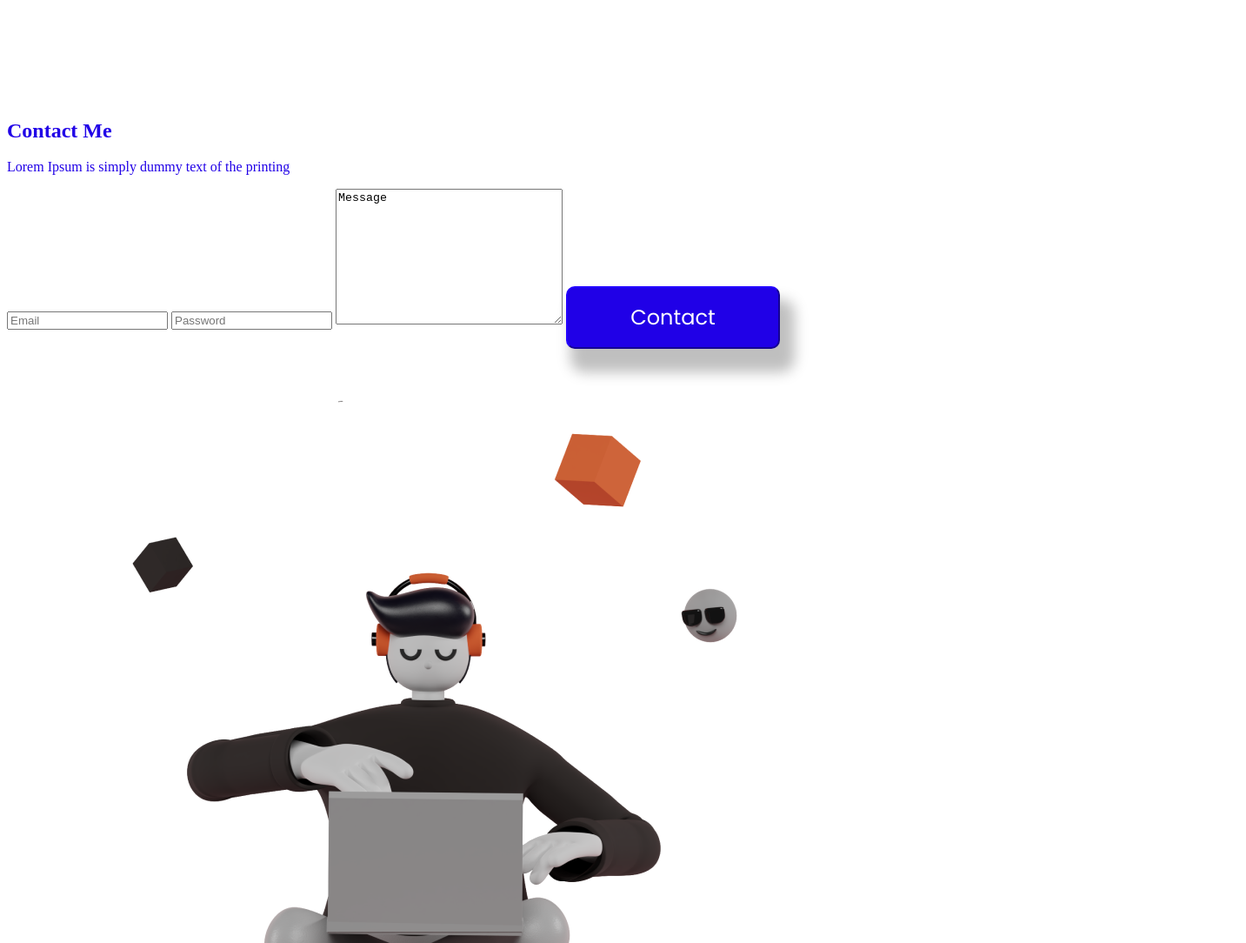
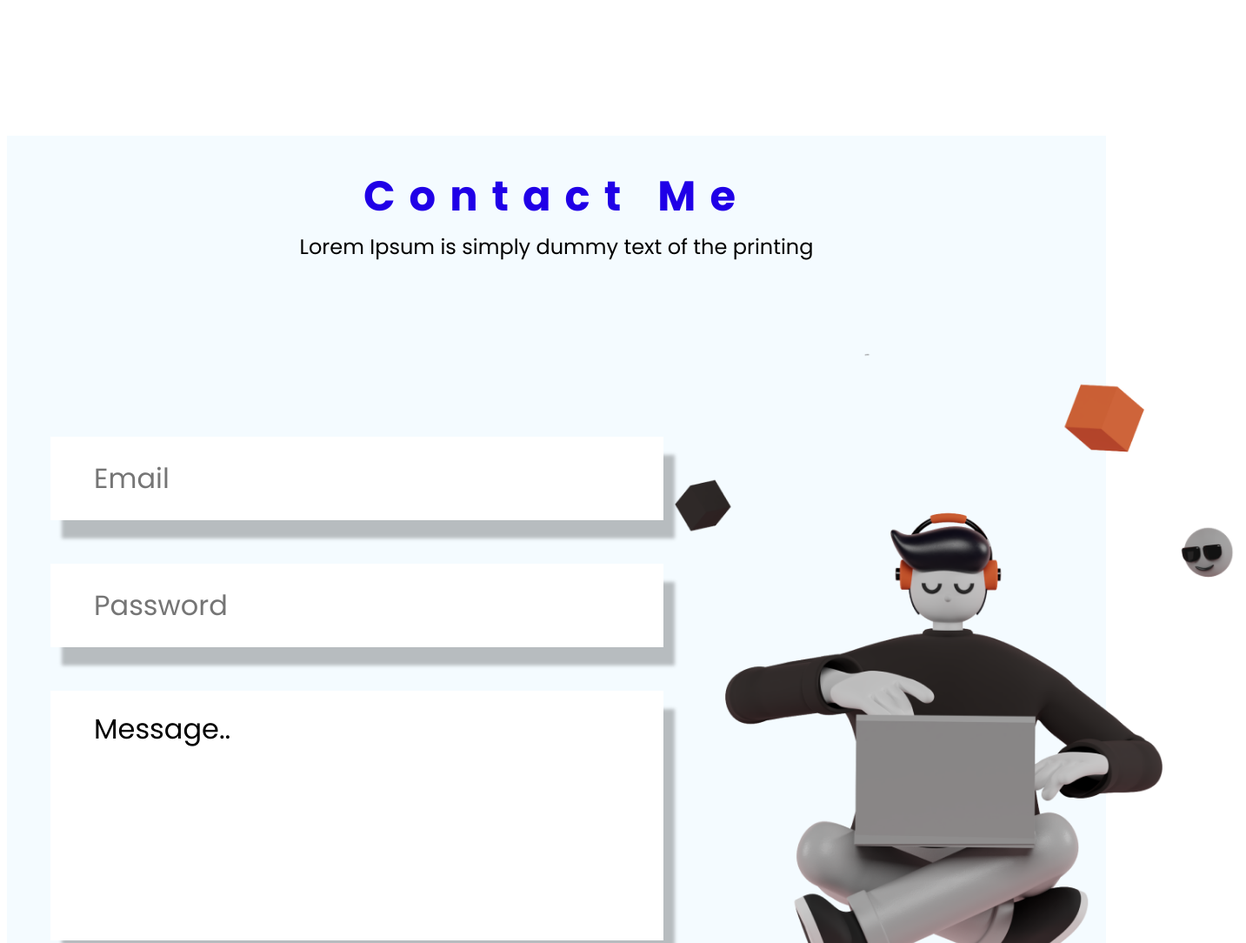
Before and after one commit to Hardtmuth/hexly_1102v_attestation_01, a plain HTML site: page index.html in a window 1280 px wide. Shown: the part 3500-4584 px from the top of the page at 87% size, 1433 px wide, since content can reach past the window. Drawn offline with Linux system fonts and the light colour scheme.

Commit message:
add css section contact_me

```diff
--- a/css/main.css
+++ b/css/main.css
@@ -153,7 +153,7 @@ section.my_projects h2 {
 section.my_projects p {
     font: 24px/36px Poppins, sans-serif;
     text-align: center;
-    color: #000000;
+    color: var(--text-color);
 }
 
 .gallery {
@@ -172,3 +172,72 @@ section.my_projects p {
     height: 180px;
     width: 246px;
 }
+
+section.contact_me {
+    background-color: #43BAFD0F;
+    height: 1316px;
+}
+
+section.contact_me h2 {
+    font: bold 48px/0px Poppins, sans-serif;
+    letter-spacing: 16px;
+    text-align: center;
+    padding-top: 70px;
+}
+
+section.contact_me p {
+    font: 24px/36px Poppins, sans-serif;
+    text-align: center;
+    color: var(--text-color);
+    margin-bottom: 200px;
+}
+
+section.contact_me .container {
+    display: flex;
+    margin-left: 50px;
+}
+
+input[placeholder], textarea {
+    font: 32px/48px Poppins, sans-serif;
+    color: var(--text-color);
+    padding-left: 50px;
+    margin-bottom: 50px;
+}
+
+input[type=email], input[type=password] {
+    width: 653px;
+    height: 94px;
+    background-color: #FFF;
+    border-style: none;
+    box-shadow: 13px 21px 4px 0px rgba(0, 0, 0, .25);
+}
+
+textarea {
+    width: 653px;
+    height: 265px;
+    background-color: #FFF;
+    border-style: none;
+    box-shadow: 13px 21px 4px 0px rgba(0, 0, 0, .25);
+    padding-top: 20px;
+    resize: none;
+}
+
+section.contact_me button {
+    width: 327px;
+    height: 94px;
+    background-color: #FFF;
+    border-style: none;
+    border-radius: 0%;
+    color: var(--text-color);
+    margin-left: 180px;
+    font: 32px/48px Poppins, sans-serif;
+    box-shadow: 13px 21px 4px 0px rgba(0, 0, 0, .25);
+}
+
+section.contact_me img {
+    position: relative;
+    width: 790px;
+    height: auto;
+    top: -150px;
+    left: -120px;
+}
--- a/index.html
+++ b/index.html
@@ -60,7 +60,7 @@
     </section>
     <div class="whitespace"></div>
     <section class="contact_me accent">
-        <h1>Contact Me</h1>
+        <h2>Contact Me</h2>
         <p>Lorem Ipsum is simply dummy text of the printing</p>
         <div class="container">
             <form>
@@ -70,7 +70,7 @@
                 <label>
                     <input type="password" name="password" placeholder="Password">
                 </label>
-                <textarea name="message" id="" cols="30" rows="10">Message</textarea>
+                <textarea name="message" id="" cols="30" rows="10">Message..</textarea>
                 <button>Contact</button>
             </form>
             <img src="./assets/images/flowman.png" alt="flowman">
```
